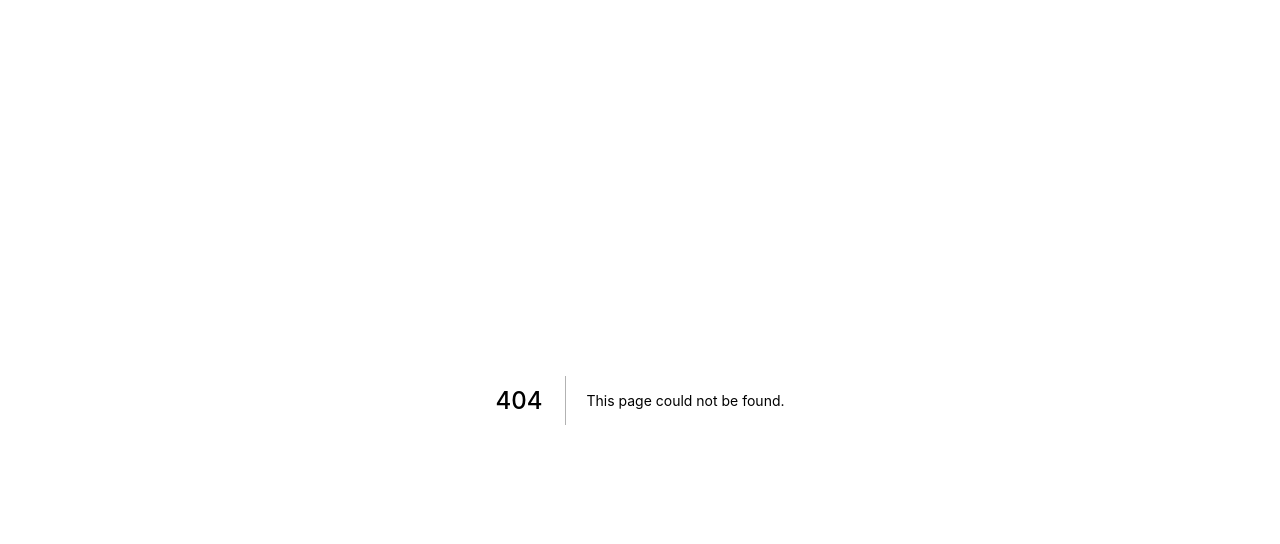
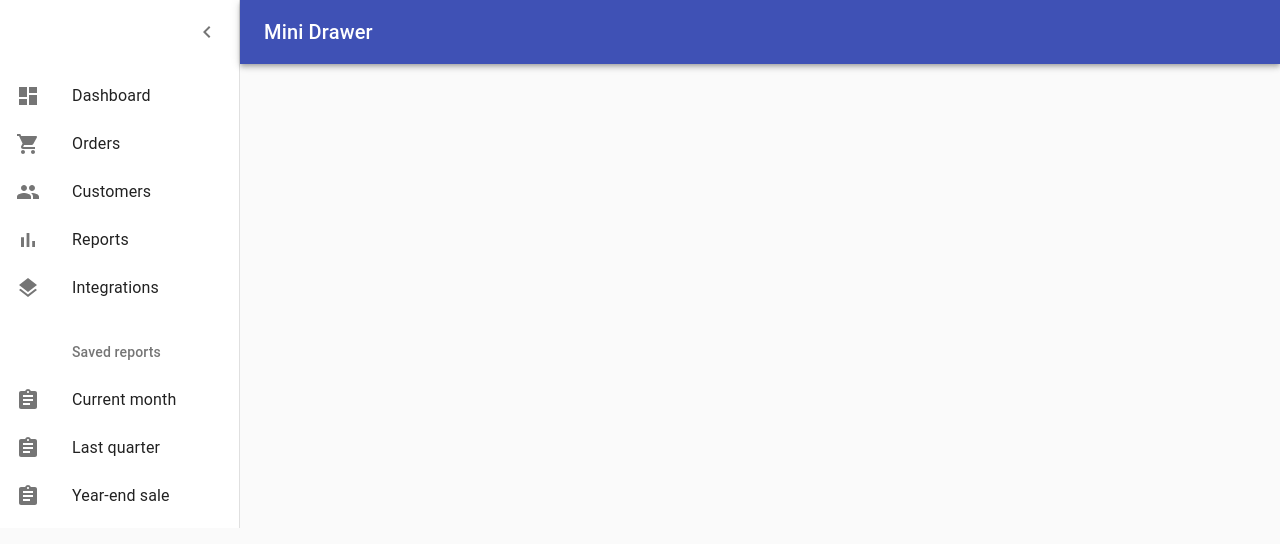
Before and after one commit to stepan-anokhin/practice-mui-templates, a Next.js app: page /dashboard/mini in a window 1280 px wide. Before the commit this address had no page. Shown: the top 544 px of the page. Built offline with nearby package versions, Linux system fonts and the light colour scheme.

Commit message:
Add min-drawer template

```diff
--- /dev/null
+++ b/pages/dashboard/mini/index.js
@@ -0,0 +1,134 @@
+import React, {useState} from "react";
+import {CssBaseline, makeStyles, Toolbar, Typography} from "@material-ui/core";
+import MenuIcon from "@material-ui/icons/Menu";
+import AppBar from "@material-ui/core/AppBar";
+import clsx from "clsx";
+import IconButton from "@material-ui/core/IconButton";
+import Drawer from "@material-ui/core/Drawer";
+import ChevronLeftIcon from '@material-ui/icons/ChevronLeft';
+import menuCategories from '../../../src/dashboard/mini/menu-items';
+import MenuItemCategory from "../../../src/dashboard/mini/MenItemGroup";
+
+const drawerWidth = 240;
+
+const useStyles = makeStyles(theme => ({
+    root: {},
+    appBar: {
+        zIndex: theme.zIndex.drawer + 1,
+        transition: theme.transitions.create(['width', 'margin'], {
+            easing: theme.transitions.easing.sharp,
+            duration: theme.transitions.duration.leavingScreen,
+        }),
+    },
+    // This class describes how the
+    // app-bar looks when sidebar
+    // is open:
+    appBarShifted: {
+        // Leave a space for the top-most
+        // sidebar button (a close-button)
+        marginLeft: drawerWidth,
+        // Calculate app-bar width when
+        // the appropriate space to the left
+        // is given to the sidebar menu
+        width: `calc(100% - ${drawerWidth}px)`,
+        transition: theme.transitions.create(['width', 'margin'], {
+            easing: theme.transitions.easing.sharp,
+            duration: theme.transitions.duration.leavingScreen,
+        }),
+    },
+    menuButton: {
+        // spacing between menu-button
+        // and a toolbar title
+        marginRight: theme.spacing(3),
+    },
+    hidden: {
+        // Hide the menu button
+        display: 'none',
+    },
+    title: {
+        // This is required to make sure
+        // toolbar title grabs all the
+        // available space inside the toolbar
+        flexGrow: 1,
+    },
+    drawerPaper: {
+        position: 'relative',
+        whiteSpace: 'nowrap',
+        width: drawerWidth,
+        transition: theme.transitions.create('width', {
+            easing: theme.transitions.easing.sharp,
+            duration: theme.transitions.duration.enteringScreen,
+        }),
+    },
+    drawerPaperClose: {
+        // make sure there is no scrollbar
+        // below the menu icons
+        overflowX: 'hidden',
+        width: theme.spacing(7),
+        transition: theme.transitions.create('width', {
+            easing: theme.transitions.easing.sharp,
+            duration: theme.transitions.duration.enteringScreen,
+        }),
+        [theme.breakpoints.up('sm')]: {
+            // this value should fit the
+            // width of menu item icons
+            width: theme.spacing(9),
+        },
+    },
+    // sidebar menu close-button styles:
+    closeButton: {
+        display: 'flex',
+        alignItems: 'center',
+        // make sure close-button icon is always
+        // at the left end of the button:
+        justifyContent: 'flex-end',
+        padding: '0 8px',
+        // make sure close-button size fits the toolbar size:
+        ...theme.mixins.toolbar,
+    },
+}));
+
+function Index() {
+    const classes = useStyles();
+    const [open, setOpen] = useState(true);
+    const handleDrawerOpen = () => setOpen(true);
+    const handleDrawerClose = () => setOpen(false);
+
+    return (
+        <div className={classes.root}>
+            <CssBaseline/>
+            <AppBar position="absolute" className={clsx(classes.appBar, open && classes.appBarShifted)}>
+                <Toolbar>
+                    <IconButton
+                        edge="start"
+                        color="inherit"
+                        aria-label="open drawer"
+                        onClick={handleDrawerOpen}
+                        className={clsx(classes.menuButton, open && classes.hidden)}
+                    >
+                        <MenuIcon/>
+                    </IconButton>
+                    <Typography component="h1" variant="h6" color="inherit" noWrap className={classes.title}>
+                        Mini Drawer
+                    </Typography>
+                </Toolbar>
+            </AppBar>
+            <Drawer
+                variant="permanent"
+                classes={{paper: clsx(classes.drawerPaper, !open && classes.drawerPaperClose)}}
+                open={open}
+            >
+                {/* Close-menu button*/}
+                <div className={classes.closeButton}>
+                    <IconButton onClick={handleDrawerClose}>
+                        <ChevronLeftIcon/>
+                    </IconButton>
+                </div>
+                {/* Menu items: */}
+                {menuCategories.map(category => (<MenuItemCategory {...category}/>))}
+            </Drawer>
+        </div>
+    );
+}
+
+export default Index;
--- a/src/dashboard/dashboards.js
+++ b/src/dashboard/dashboards.js
@@ -1,10 +1,10 @@
 const dashboards = [
     {
         title: 'Mini variant Drawer',
-        image: '/static/dashboard/sm-basic-dashboard.png',
+        image: '/static/dashboard/sm-mini-drawer.png',
         description:
             'Not-responsive. Icons are displayed when side-bar is closed manually.',
-        link: '/dashboard',
+        link: '/dashboard/mini',
     },
 ];
 
--- /dev/null
+++ b/src/dashboard/mini/MenItemGroup.js
@@ -0,0 +1,18 @@
+import React from "react";
+import {ListSubheader} from "@material-ui/core";
+import MenuItem from "./MenuItem";
+import List from "@material-ui/core/List";
+
+export default function MenuItemCategory(props) {
+    const {title, items} = props;
+    const subheader = title ? (<ListSubheader inset>{title}</ListSubheader>) : null;
+
+    return (
+        <List>
+            <div>
+                {subheader}
+                {items.map(item => (<MenuItem item={item} key={item.text}/>))}
+            </div>
+        </List>
+    );
+}
--- /dev/null
+++ b/src/dashboard/mini/MenuItem.js
@@ -0,0 +1,18 @@
+import React from "react";
+import ListItem from "@material-ui/core/ListItem";
+import {ListItemIcon, ListItemText} from "@material-ui/core";
+
+
+export default function MenuItem(props) {
+    const {item} = props;
+    const {icon: Icon, text} = item;
+
+    return (
+        <ListItem button>
+            <ListItemIcon>
+                <Icon/>
+            </ListItemIcon>
+            <ListItemText primary={text}/>
+        </ListItem>
+    );
+}
--- /dev/null
+++ b/src/dashboard/mini/menu-items.js
@@ -0,0 +1,62 @@
+import DashboardIcon from '@material-ui/icons/Dashboard';
+import ShoppingCartIcon from '@material-ui/icons/ShoppingCart';
+import PeopleIcon from '@material-ui/icons/People';
+import BarChartIcon from '@material-ui/icons/BarChart';
+import LayersIcon from '@material-ui/icons/Layers';
+import AssignmentIcon from '@material-ui/icons/Assignment';
+
+export const primaryItems = [
+    {
+        icon: DashboardIcon,
+        text: "Dashboard",
+        link: "/dashboard/mini",
+    },
+    {
+        icon: ShoppingCartIcon,
+        text: "Orders",
+        link: "/dashboard/mini",
+    },
+    {
+        icon: PeopleIcon,
+        text: "Customers",
+        link: "/dashboard/mini",
+    },
+    {
+        icon: BarChartIcon,
+        text: "Reports",
+        link: "/dashboard/mini",
+    },
+    {
+        icon: LayersIcon,
+        text: "Integrations",
+        link: "/dashboard/mini",
+    },
+];
+
+export const secondaryItems = [
+    {
+        icon: AssignmentIcon,
+        text: "Current month",
+        link: "/dashboard/mini",
+    },
+    {
+        icon: AssignmentIcon,
+        text: "Last quarter",
+        link: "/dashboard/mini",
+    },
+    {
+        icon: AssignmentIcon,
+        text: "Year-end sale",
+        link: "/dashboard/mini",
+    },
+];
+
+export default [
+    {
+        items: primaryItems,
+    },
+    {
+        title: "Saved reports",
+        items: secondaryItems,
+    },
+]
```
Also changed, not shown: static/dashboard/sm-mini-drawer.png (added).
